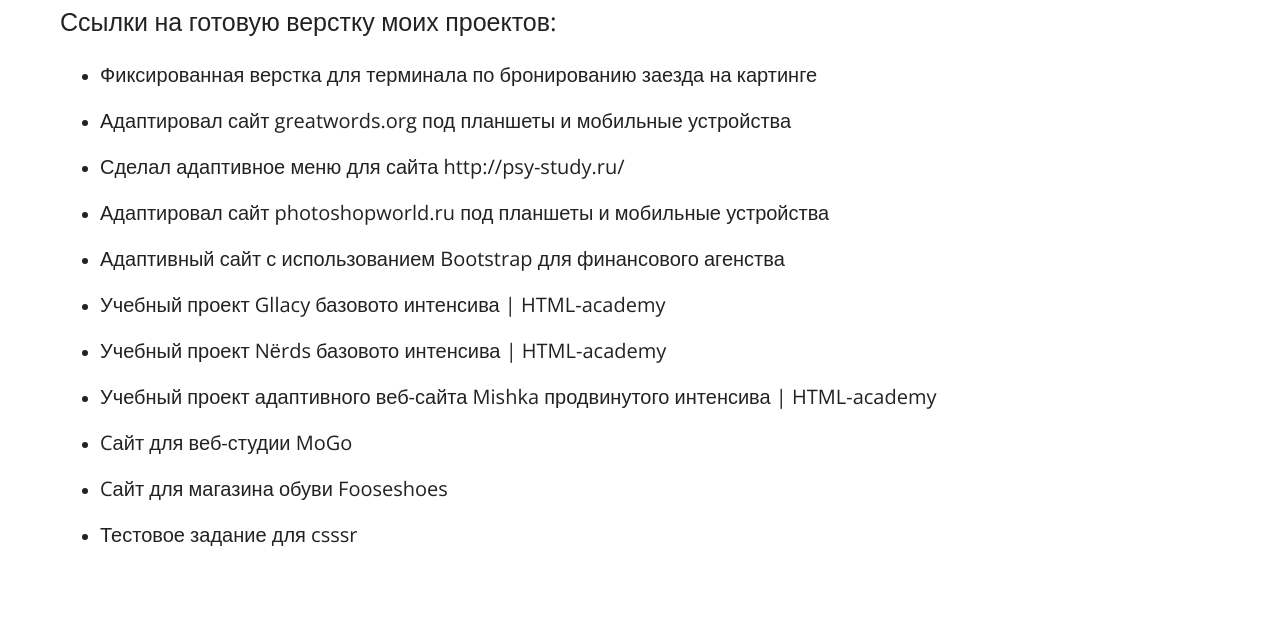
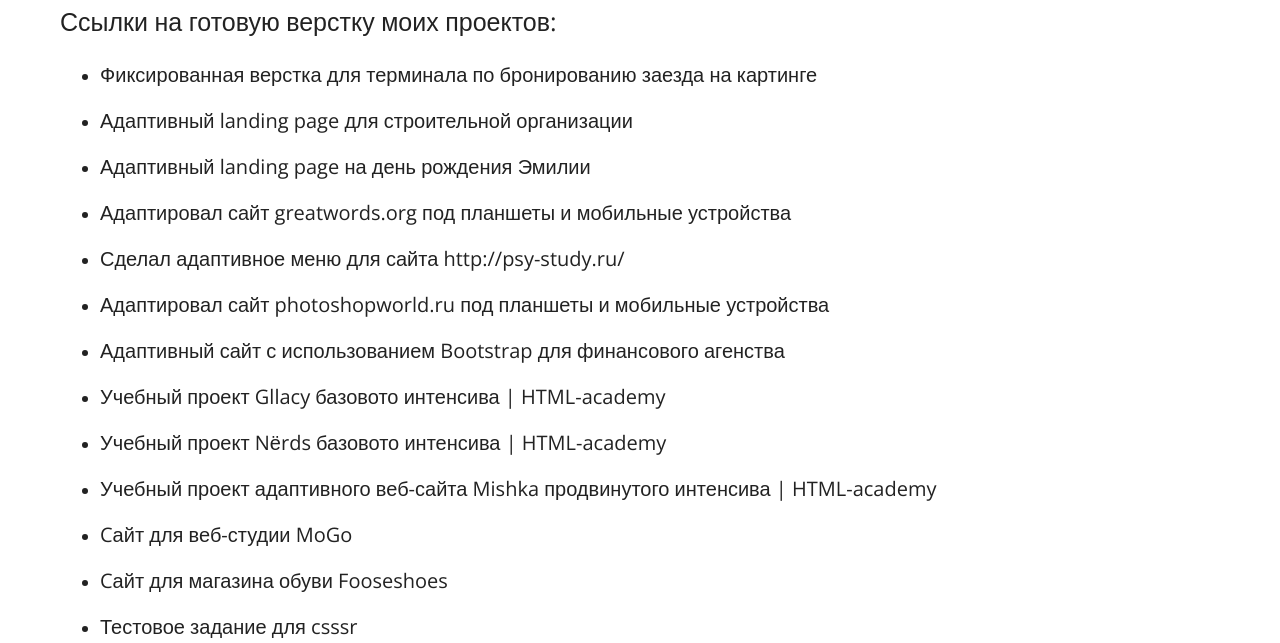
Before and after one commit to MaxVilson/portfolio, a plain HTML site: page build/src/portfolio.html in a window 1280 px wide. Shown: the part 210-853 px from the top of the page. Before the commit the page ends 800 px from the top, so only its background shows below. Drawn offline with nearby package versions, Linux system fonts and the light colour scheme; files that its build step writes are made by us from their sources.

Commit message:
'commit'

```diff
--- a/build/src/portfolio.html
+++ b/build/src/portfolio.html
@@ -36,6 +36,12 @@
 					<a href="https://maxvilson.github.io/lemanskarting/build/navigation.html" target="_blank" class="portfolio-items__link">Фиксированная верстка для терминала по бронированию заезда на картинге</a>
 				</li>
 				<li class="portfolio-items__item">
+					<a href="https://maxvilson.github.io/consultation/build/" target="_blank" class="portfolio-items__link">Адаптивный landing page для строительной организации</a>
+				</li>
+				<li class="portfolio-items__item">
+					<a href="https://maxvilson.github.io/kimbirthday/build/" target="_blank" class="portfolio-items__link">Адаптивный landing page на день рождения Эмилии</a>
+				</li>
+				<li class="portfolio-items__item">
 					<a href="http://greatwords.org/" target="_blank" class="portfolio-items__link">Адаптировал сайт greatwords.org под планшеты и мобильные устройства</a>
 				</li>
 				<li class="portfolio-items__item">
```
Also changed, not shown: src/portfolio.html (+6 -0 lines).
